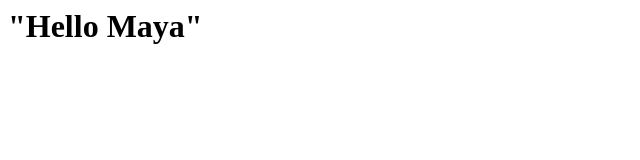
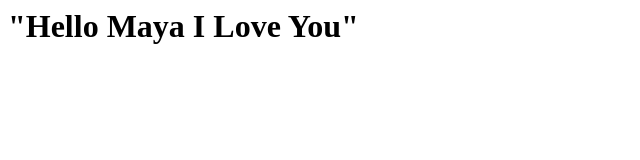
Before and after one commit to IniyaMaya/lecture-0, a plain HTML site: page index.html in a window 1280 px wide. Shown: the whole page, without its empty margins (0-640 px from the left). Drawn offline with Linux system fonts and the light colour scheme.

Commit message:
Update index.html

```diff
--- a/index.html
+++ b/index.html
@@ -1,2 +1,2 @@
 
-<h1>"Hello Maya"</h1>
+<h1>"Hello Maya I Love You"</h1>
```
